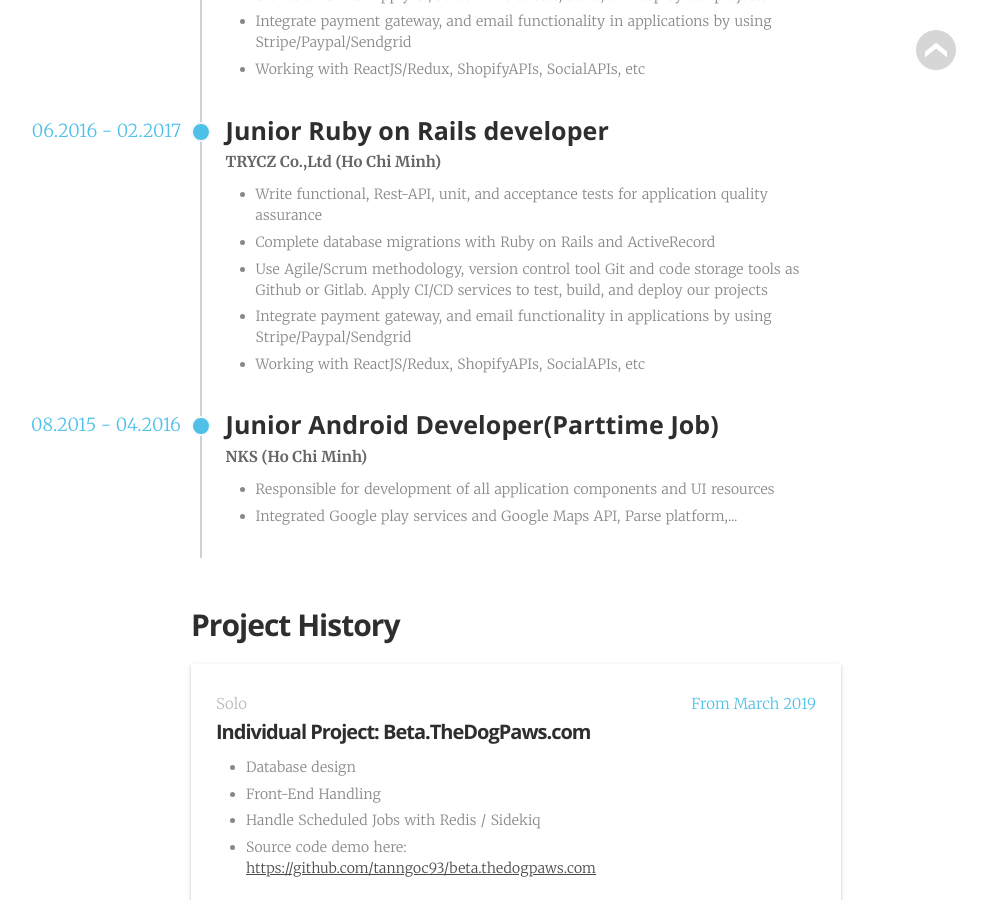
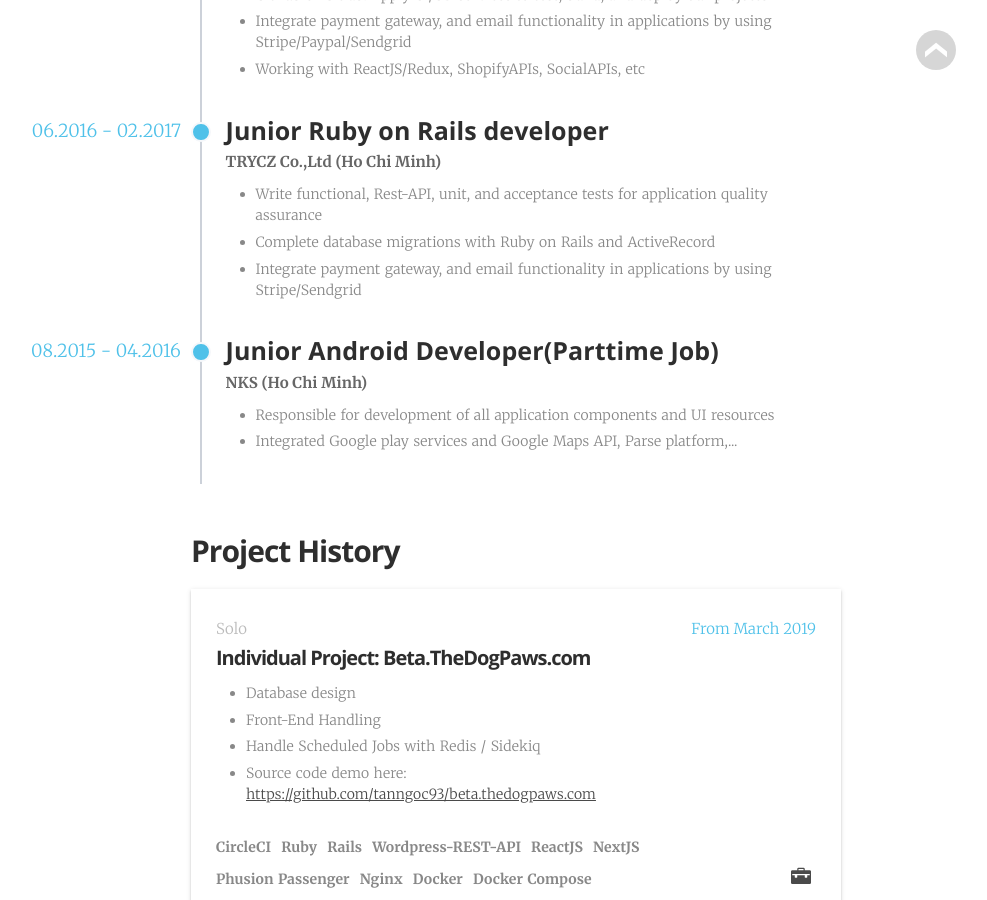
Before and after one commit to tanngoc93/tanngoc93.github.io, a Jekyll site: the page built from _pages/cv.html, in a window 1280 px wide and 900 px high, scrolled down 1783 px. Shown: the whole window, without its empty margins (124-1111 px from the left). Built offline with Jekyll 4.4.1, drawn with Linux system fonts in a browser that asks for light colours; some web fonts are replaced.

Commit message:
Update cv.yml

```diff
--- a/_data/cv.yml
+++ b/_data/cv.yml
@@ -37,9 +37,7 @@ ngocnt:
           responsibilities:
             - "Write functional, Rest-API, unit, and acceptance tests for application quality assurance"
             - "Complete database migrations with Ruby on Rails and ActiveRecord"
-            - "Use Agile/Scrum methodology, version control tool Git and code storage tools as Github or Gitlab. Apply CI/CD services to test, build, and deploy our projects"
-            - "Integrate payment gateway, and email functionality in applications by using Stripe/Paypal/Sendgrid"
-            - "Working with ReactJS/Redux, ShopifyAPIs, SocialAPIs, etc"
+            - "Integrate payment gateway, and email functionality in applications by using Stripe/Sendgrid"
         - time:             "08.2015 - 04.2016"
           location:         "Ho Chi Minh"
           company:          "NKS"
```
